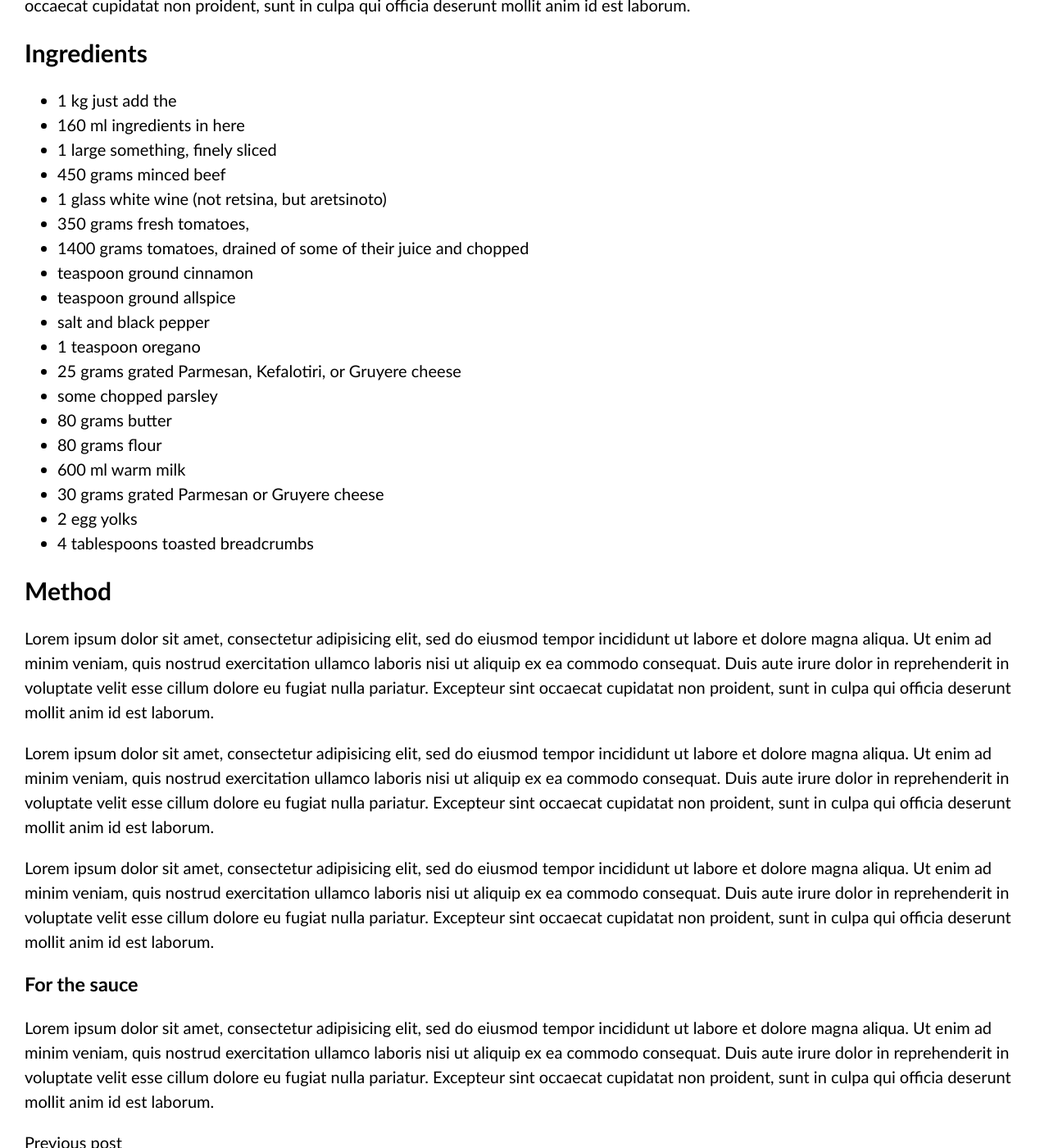
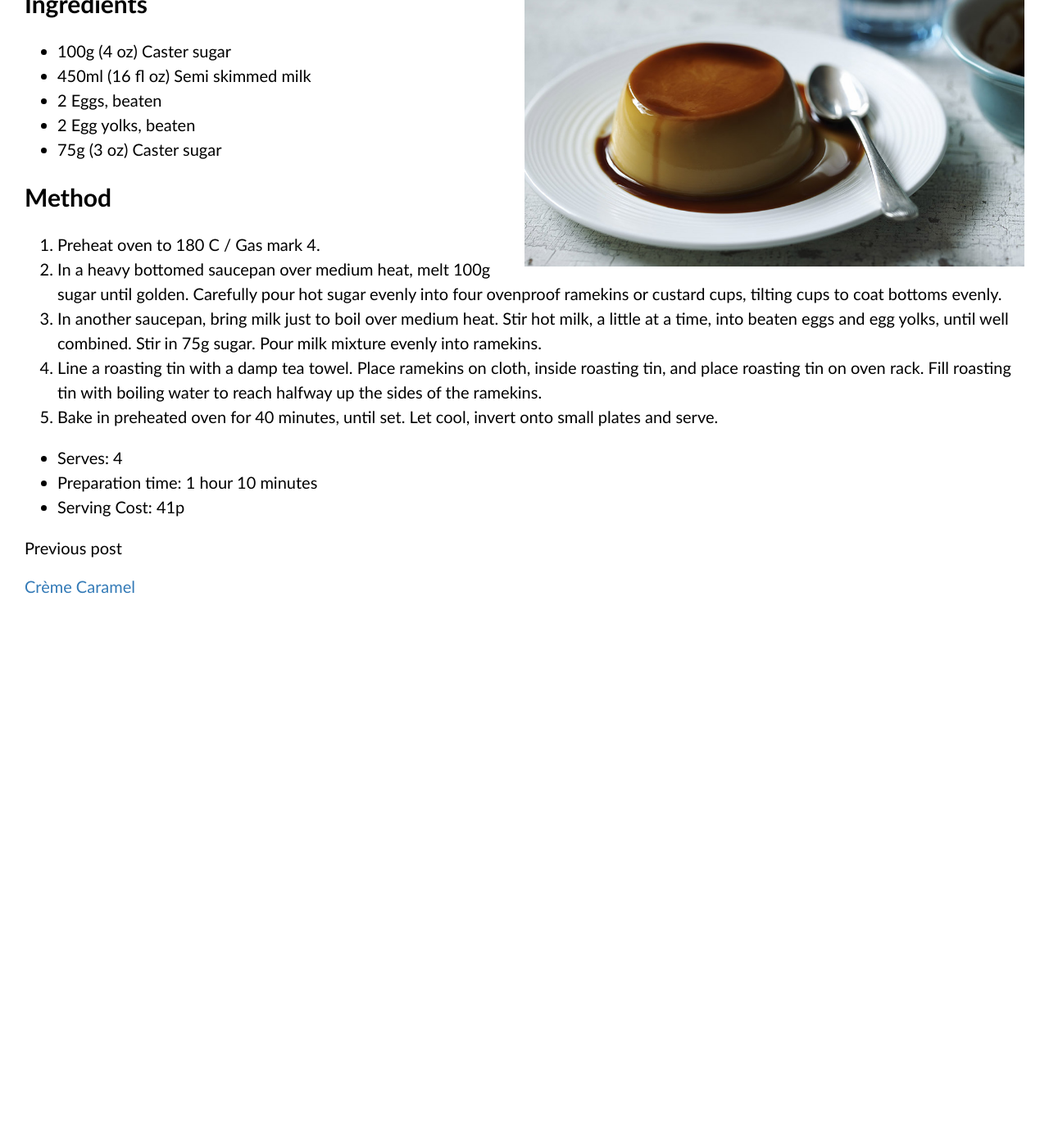
Before and after one commit to stressedtalk/stressedtalk.github.io, a Jekyll site: the page built from _recipes/recipe3.markdown, in a window 1280 px wide and 1400 px high, scrolled down 307 px. Shown: the whole window at 82% size. Built offline with Jekyll 4.4.1, drawn with Linux system fonts in a browser that asks for light colours; after the commit the page ends 1064 px from its top, so only the background shows below that; some of the changed text lies outside the part shown.

Commit message:
recipe 3

```diff
--- a/_recipes/recipe3.markdown
+++ b/_recipes/recipe3.markdown
@@ -1,52 +1,36 @@
 ---
-title: Any Recipe
+title: Crème Caramel
 date: 2019-10-19 00:00:00 Z
 tags:
-- Dutch
-- Fish
-- Main
+- Dessert
 layout: recipe
 excerpt_separator: "<!--more-->"
-order: 3
+order: 2
 ---
 
-# Recipe Title
+# Crème Caramel
 
-This introduces the recipe and is a pargaraph of text. Lorem ipsum dolor sit amet, consectetur adipisicing elit, sed do eiusmod tempor incididunt ut labore et dolore magna aliqua. Ut enim ad minim veniam, quis nostrud exercitation ullamco laboris nisi ut aliquip ex ea commodo consequat. Duis aute irure dolor in reprehenderit in voluptate velit esse cillum dolore eu fugiat nulla pariatur. Excepteur sint occaecat cupidatat non proident, sunt in culpa qui officia deserunt mollit anim id est laborum.
+A perfect balance of lightness and indulgence - once you've mastered making caramel with our step by step guide this favourite is surprisingly easy to make
 
 <!--more-->
 
+[![Crème Caramel](/_uploads/creme caramel.jpg)](/_uploads/creme caramel.jpg)
 ## Ingredients
 
-- 1 kg just add the
-- 160 ml ingredients in here
-- 1 large something, finely sliced
-- 450 grams minced beef
-- 1 glass white wine (not retsina, but aretsinoto)
-- 350 grams fresh tomatoes,
-- 1400 grams tomatoes, drained of some of their juice and chopped
-- teaspoon ground cinnamon
-- teaspoon ground allspice
-- salt and black pepper
-- 1 teaspoon oregano
-- 25 grams grated Parmesan, Kefalotiri, or Gruyere cheese
-- some chopped parsley
-- 80 grams butter
-- 80 grams flour
-- 600 ml warm milk
-- 30 grams grated Parmesan or Gruyere cheese
-- 2 egg yolks
-- 4 tablespoons toasted breadcrumbs
-
+- 100g (4 oz) Caster sugar
+- 450ml (16 fl oz) Semi skimmed milk
+- 2 Eggs, beaten
+- 2 Egg yolks, beaten
+- 75g (3 oz) Caster sugar
 
 ## Method
 
-Lorem ipsum dolor sit amet, consectetur adipisicing elit, sed do eiusmod tempor incididunt ut labore et dolore magna aliqua. Ut enim ad minim veniam, quis nostrud exercitation ullamco laboris nisi ut aliquip ex ea commodo consequat. Duis aute irure dolor in reprehenderit in voluptate velit esse cillum dolore eu fugiat nulla pariatur. Excepteur sint occaecat cupidatat non proident, sunt in culpa qui officia deserunt mollit anim id est laborum.
+1. Preheat oven to 180 C / Gas mark 4.
+2. In a heavy bottomed saucepan over medium heat, melt 100g sugar until golden. Carefully pour hot sugar evenly into four ovenproof ramekins or custard cups, tilting cups to coat bottoms evenly.
+3. In another saucepan, bring milk just to boil over medium heat. Stir hot milk, a little at a time, into beaten eggs and egg yolks, until well combined. Stir in 75g sugar. Pour milk mixture evenly into ramekins.
+4. Line a roasting tin with a damp tea towel. Place ramekins on cloth, inside roasting tin, and place roasting tin on oven rack. Fill roasting tin with boiling water to reach halfway up the sides of the ramekins.
+5. Bake in preheated oven for 40 minutes, until set. Let cool, invert onto small plates and serve.
 
-Lorem ipsum dolor sit amet, consectetur adipisicing elit, sed do eiusmod tempor incididunt ut labore et dolore magna aliqua. Ut enim ad minim veniam, quis nostrud exercitation ullamco laboris nisi ut aliquip ex ea commodo consequat. Duis aute irure dolor in reprehenderit in voluptate velit esse cillum dolore eu fugiat nulla pariatur. Excepteur sint occaecat cupidatat non proident, sunt in culpa qui officia deserunt mollit anim id est laborum.
-
-Lorem ipsum dolor sit amet, consectetur adipisicing elit, sed do eiusmod tempor incididunt ut labore et dolore magna aliqua. Ut enim ad minim veniam, quis nostrud exercitation ullamco laboris nisi ut aliquip ex ea commodo consequat. Duis aute irure dolor in reprehenderit in voluptate velit esse cillum dolore eu fugiat nulla pariatur. Excepteur sint occaecat cupidatat non proident, sunt in culpa qui officia deserunt mollit anim id est laborum.
-
-### For the sauce
-
-Lorem ipsum dolor sit amet, consectetur adipisicing elit, sed do eiusmod tempor incididunt ut labore et dolore magna aliqua. Ut enim ad minim veniam, quis nostrud exercitation ullamco laboris nisi ut aliquip ex ea commodo consequat. Duis aute irure dolor in reprehenderit in voluptate velit esse cillum dolore eu fugiat nulla pariatur. Excepteur sint occaecat cupidatat non proident, sunt in culpa qui officia deserunt mollit anim id est laborum.
+- Serves: 4
+- Preparation time: 1 hour 10 minutes
+- Serving Cost: 41p
```
